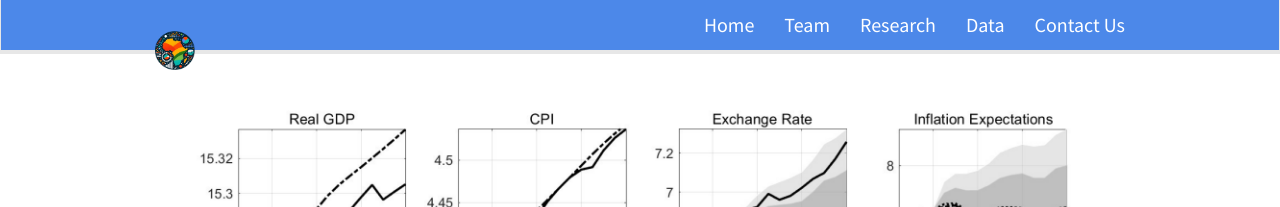
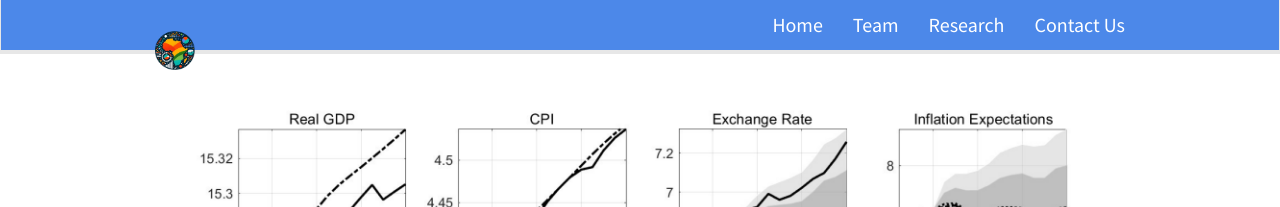
Before and after one commit to upmacrolab/upmacrolab.github.io, a Jekyll site: the page built from _pages/home.md, in a window 1280 px wide. Shown: the top 207 px of the page. Built offline with Jekyll 4.4.1, drawn with Linux system fonts in a browser that asks for light colours; nearby versions of some CDN libraries.

Commit message:
Update header.html
Removed the data page

```diff
--- a/_includes/header.html
+++ b/_includes/header.html
@@ -17,7 +17,7 @@
 		<li><a href="{{ site.url }}{{ site.baseurl }}/">Home</a></li>
 		<li><a href="{{ site.url }}{{ site.baseurl }}/team">Team</a></li>
 		<li><a href="{{ site.url }}{{ site.baseurl }}/research">Research</a></li>
-		<li><a href="{{ site.url }}{{ site.baseurl }}/data">Data</a></li>
+		<!--<li><a href="{{ site.url }}{{ site.baseurl }}/data">Data</a></li>-->
 
 		<li><a href="{{ site.url }}{{ site.baseurl }}/contact">Contact Us</a></li>
 
```
